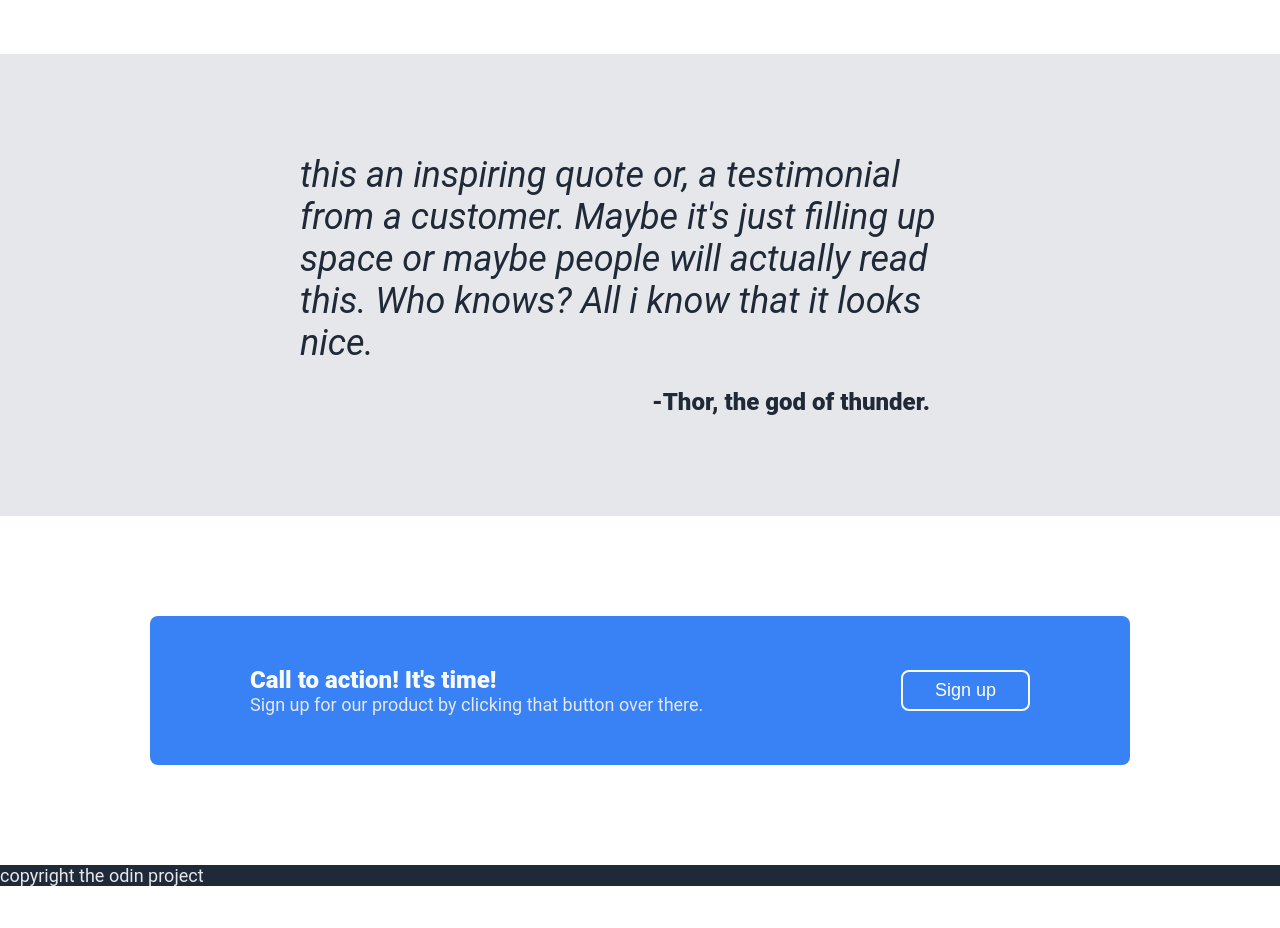
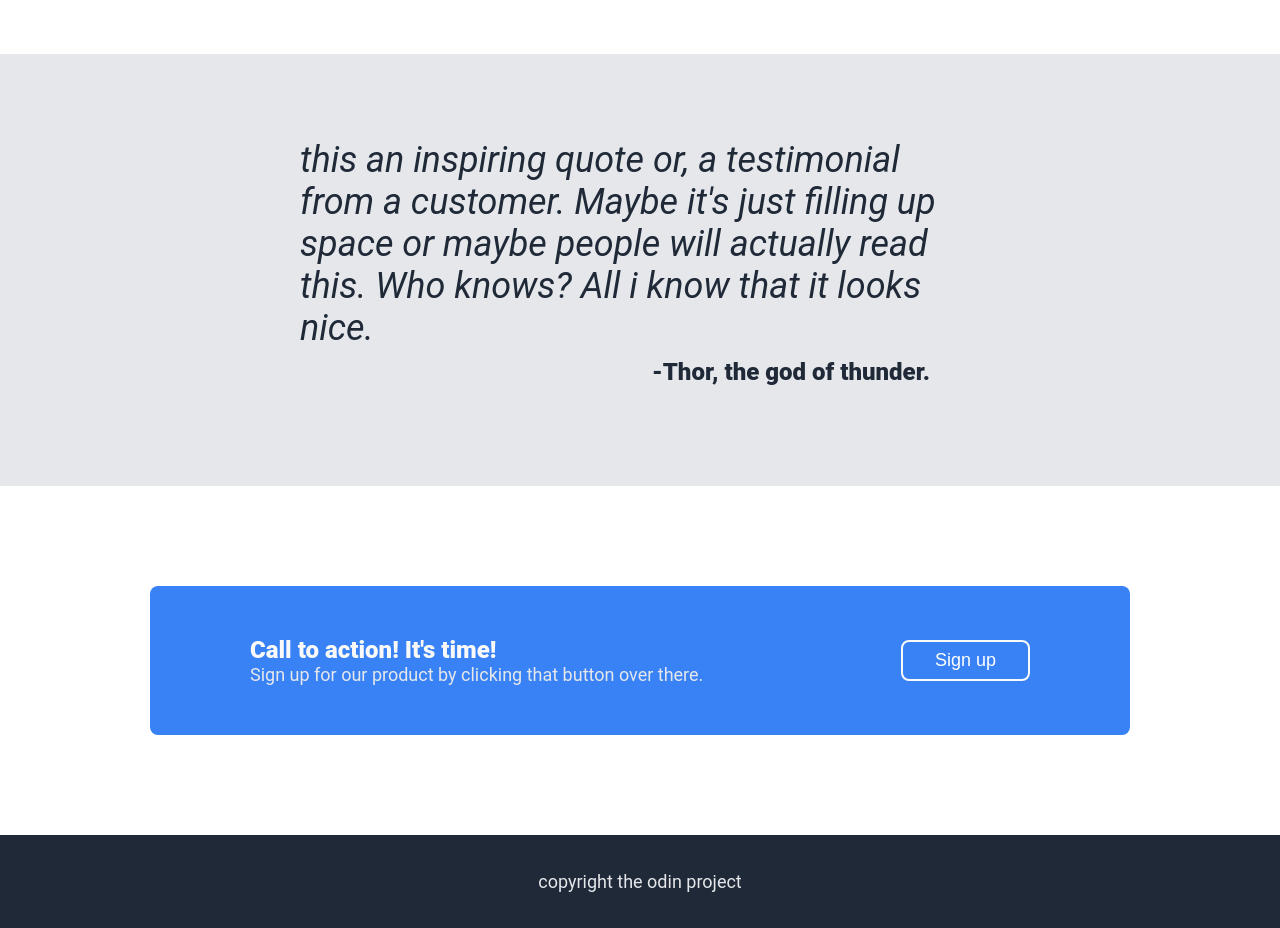
Before and after one commit to ssj05/landing-page, a plain HTML site: page index.html in a window 1280 px wide. Shown: the part 820-1748 px from the top of the page. Before the commit the page ends 1706 px from the top, so only its background shows below. Drawn offline with Linux system fonts and the light colour scheme.

Commit message:
add css to footer section

```diff
--- a/style.css
+++ b/style.css
@@ -154,7 +154,7 @@ img {
   font-style: italic;
   color: #1f2937;
   padding: 0;
-  margin: 0;
+  margin: -15px 0;
 }
 
 .quote .quotee {
@@ -201,3 +201,14 @@ img {
 }
 
 /* ACTION */
+
+/* FOOTER */
+
+.footer {
+  display: flex;
+  justify-content: center;
+  align-items: center;
+  padding: 36px 0;
+}
+
+/* FOOTER */
```
